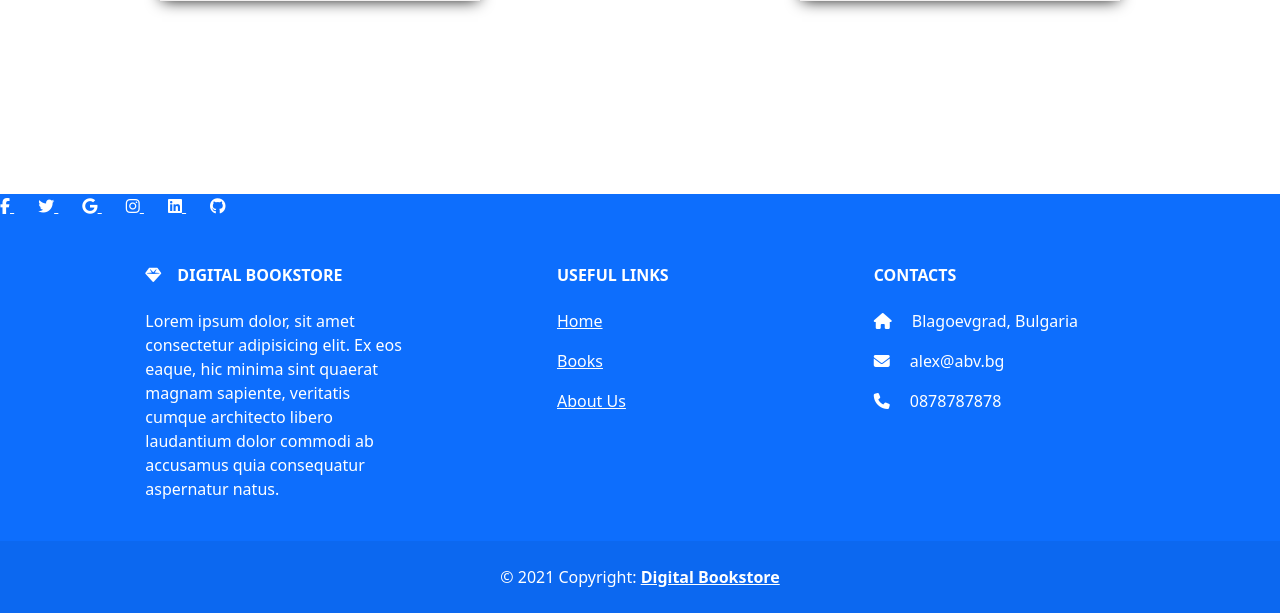
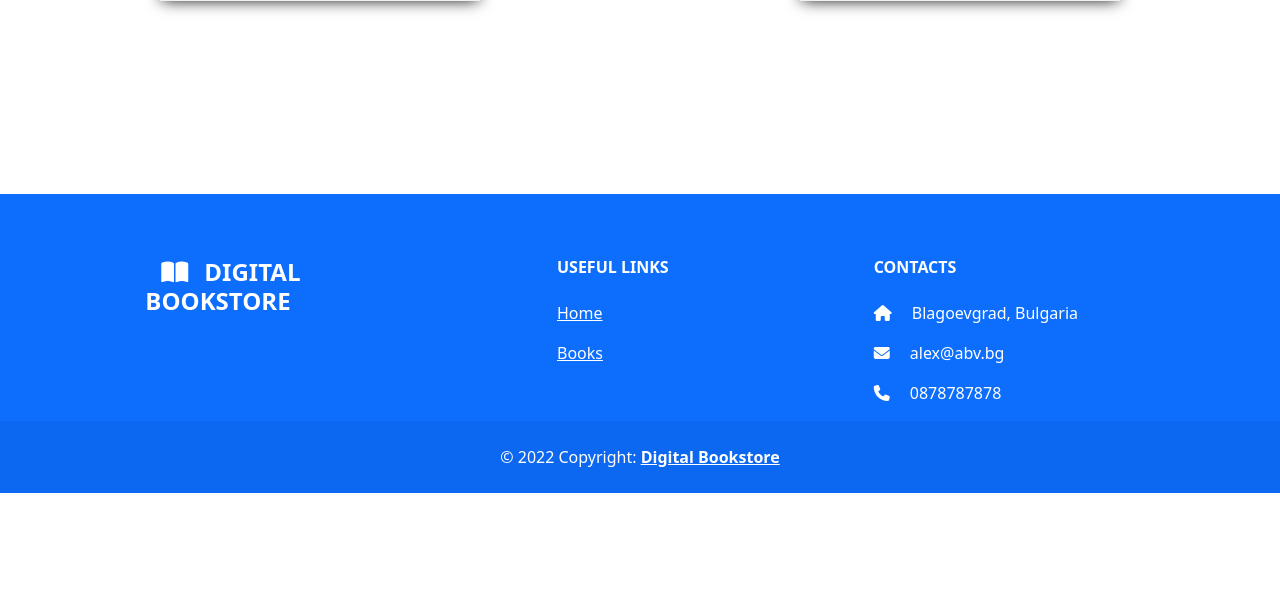
Before and after one commit to alexmehandzhiyska/digital-bookstore, a PHP site: page /bookList.php in a window 1280 px wide. Shown: the part 662-1275 px from the top of the page. After the commit the page ends 1155 px from the top, so only its background shows below. Run offline with PHP 8.4, Linux system fonts and the light colour scheme; data comes from the database, SQL or seed files in the repository; some libraries are stand-ins or nearby versions.

Commit message:
Made design improvements

```diff
--- a/views/bookList.php
+++ b/views/bookList.php
@@ -9,7 +9,7 @@
     <link href="https://cdn.jsdelivr.net/npm/bootstrap@5.2.0-beta1/dist/css/bootstrap.min.css" rel="stylesheet" integrity="sha384-0evHe/X+R7YkIZDRvuzKMRqM+OrBnVFBL6DOitfPri4tjfHxaWutUpFmBp4vmVor" crossorigin="anonymous">
     <script src="https://kit.fontawesome.com/ff09b572f7.js" crossorigin="anonymous"></script>
     <script src="https://ajax.googleapis.com/ajax/libs/jquery/3.3.1/jquery.min.js"></script>
-    <script src="../scripts/books.js" defer></script>
+    <script src="../scripts/books.js" type="module" defer></script>
     <title>Digital Bookstore</title>
 </head>
 <body>
--- a/views/layout/footer.php
+++ b/views/layout/footer.php
@@ -1,45 +1,18 @@
 <!-- Footer -->
 <footer class="text-center text-lg-start bg-primary text-white">
   <!-- Section: Social media -->
-    <!-- Right -->
-    <div>
-      <a href="" class="me-4 text-reset">
-        <i class="fab fa-facebook-f"></i>
-      </a>
-      <a href="" class="me-4 text-reset">
-        <i class="fab fa-twitter"></i>
-      </a>
-      <a href="" class="me-4 text-reset">
-        <i class="fab fa-google"></i>
-      </a>
-      <a href="" class="me-4 text-reset">
-        <i class="fab fa-instagram"></i>
-      </a>
-      <a href="" class="me-4 text-reset">
-        <i class="fab fa-linkedin"></i>
-      </a>
-      <a href="" class="me-4 text-reset">
-        <i class="fab fa-github"></i>
-      </a>
-    </div>
-    <!-- Right -->
-  </section>
-  <!-- Section: Social media -->
 
   <!-- Section: Links  -->
-  <section class="">
+  <section class="pt-3">
     <div class="container text-center text-md-start mt-5">
       <!-- Grid row -->
       <div class="row mt-3">
         <!-- Grid column -->
         <div class="col-md-3 col-lg-4 col-xl-3 mx-auto mb-4">
           <!-- Content -->
-          <h6 class="text-uppercase fw-bold mb-4">
-            <i class="fas fa-gem me-3"></i>Digital Bookstore
-          </h6>
-          <p>
-            Lorem ipsum dolor, sit amet consectetur adipisicing elit. Ex eos eaque, hic minima sint quaerat magnam sapiente, veritatis cumque architecto libero laudantium dolor commodi ab accusamus quia consequatur aspernatur natus.
-          </p>
+          <h4 class="text-uppercase fw-bold mb-4">
+            <i class="fa-solid fa-book-open px-3"></i>Digital Bookstore
+          </h4>
         </div>
 
         <!-- Grid column -->
@@ -49,13 +22,10 @@
             Useful links
           </h6>
           <p>
-            <a href="/" class="text-reset">Home</a>
+            <a href="home.php" class="text-reset">Home</a>
           </p>
           <p>
-            <a href="/books" class="text-reset">Books</a>
-          </p>
-          <p>
-            <a href="/about-us" class="text-reset">About Us</a>
+            <a href="bookList.php" class="text-reset">Books</a>
           </p>
         </div>
         <!-- Grid column -->
@@ -82,7 +52,7 @@
 
   <!-- Copyright -->
   <div class="text-center p-4" style="background-color: rgba(0, 0, 0, 0.05);">
-    © 2021 Copyright:
+    © 2022 Copyright:
     <a class="text-reset fw-bold">Digital Bookstore</a>
   </div>
   <!-- Copyright -->
```
Also changed, not shown: views/bookDetails.php (+6 -5 lines).
